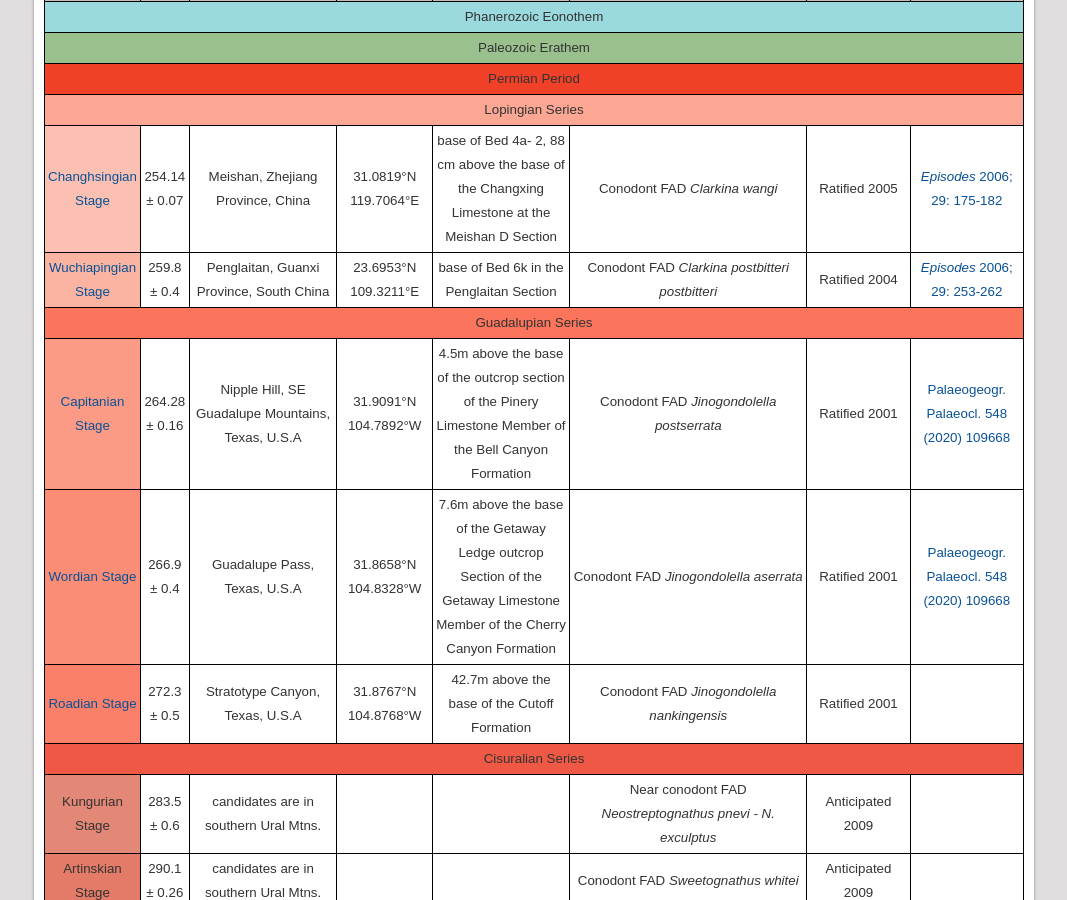
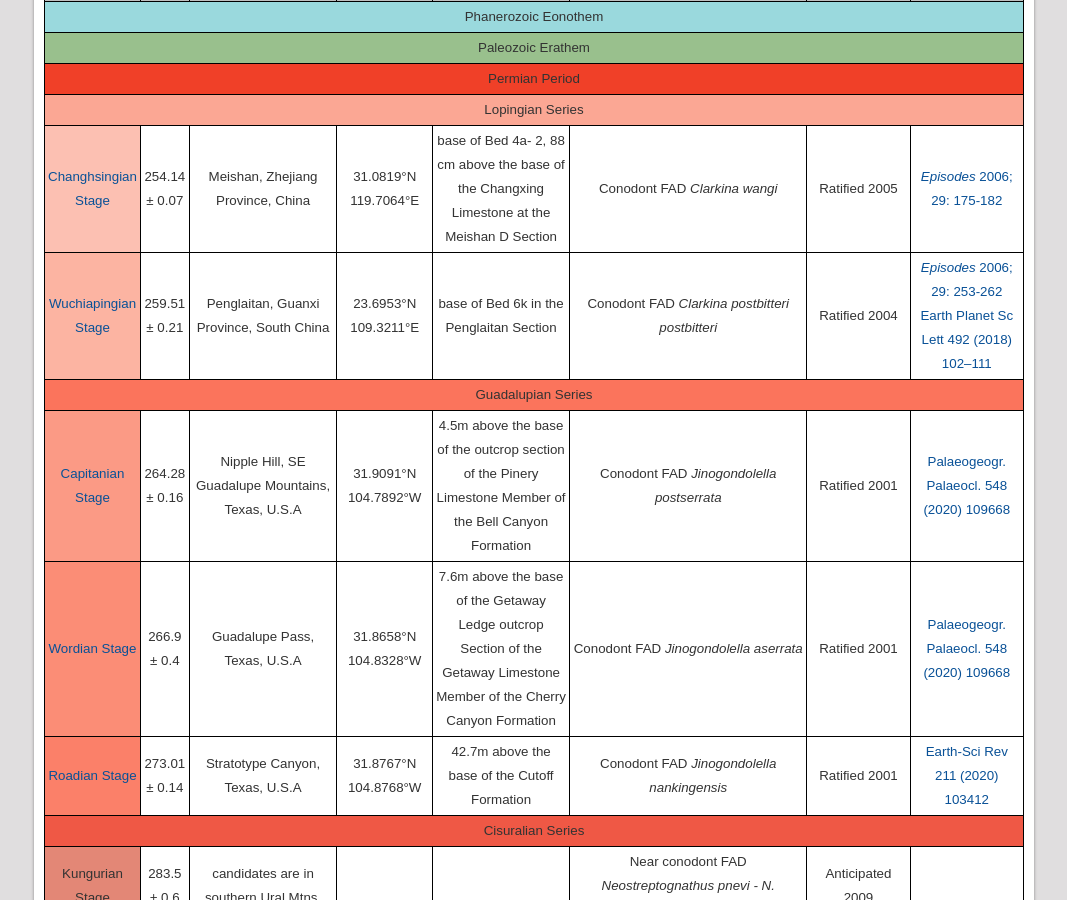
Before and after one commit to i-c-stratigraphy/gssps, a Jekyll site: the page built from pages/index.md, in a window 1280 px wide and 900 px high, scrolled down 9341 px. Shown: the whole window, without its empty margins (106-1173 px from the left). Built offline with Jekyll 4.4.1, drawn with Linux system fonts in a browser that asks for light colours.

Commit message:
Permian subcom changes

```diff
--- a/_layouts/table.html
+++ b/_layouts/table.html
@@ -2056,7 +2056,7 @@
                         <a href="wuchiapingian">Wuchiapingian Stage</a>
                     </td>
                     <td>
-                        259.8 &#177; 0.4
+                        259.51 &#177; 0.21
                     </td>
                     <td>
                         Penglaitan, Guanxi Province, South China
@@ -2075,6 +2075,7 @@
                     </td>
                     <td>
                         <a href="files/wuchiapingian.pdf"><em>Episodes</em> 2006; 29: 253-262</a>
+                        <a href="https://doi.org/10.1016/j.epsl.2018.04.004">Earth Planet Sc Lett 492 (2018) 102–111</a>
                     </td>
                 </tr>
                 <tr>
@@ -2139,7 +2140,7 @@
                         <a href="roadian">Roadian Stage</a>
                     </td>
                     <td>
-                        272.3 &#177; 0.5
+                        273.01 &#177; 0.14
                     </td>
                     <td>
                         Stratotype Canyon, Texas, U.S.A
@@ -2157,7 +2158,7 @@
                         Ratified 2001
                     </td>
                     <td>
-                        &nbsp;
+                        <a href="https://doi.org/10.1016/j.earscirev.2020.103412">Earth-Sci Rev 211 (2020) 103412</a>
                     </td>
                 </tr>
                 <tr>
```
